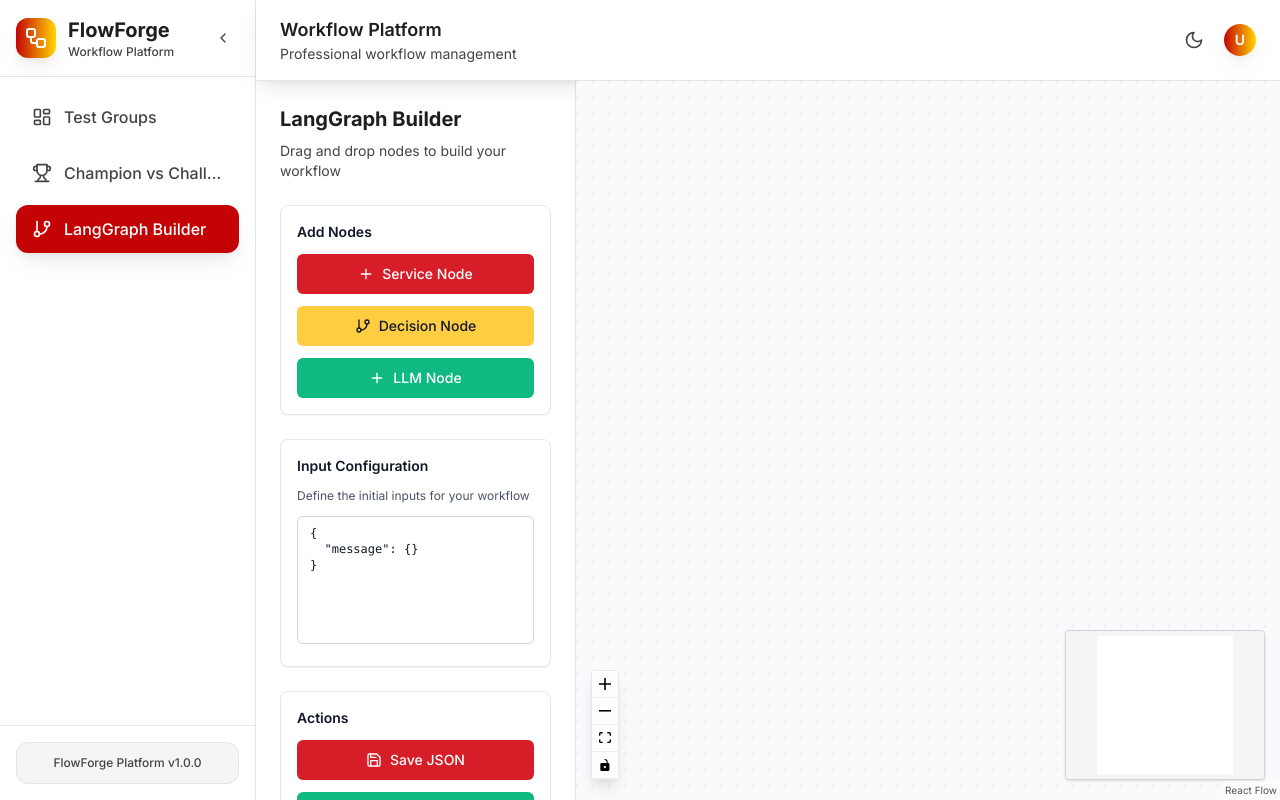
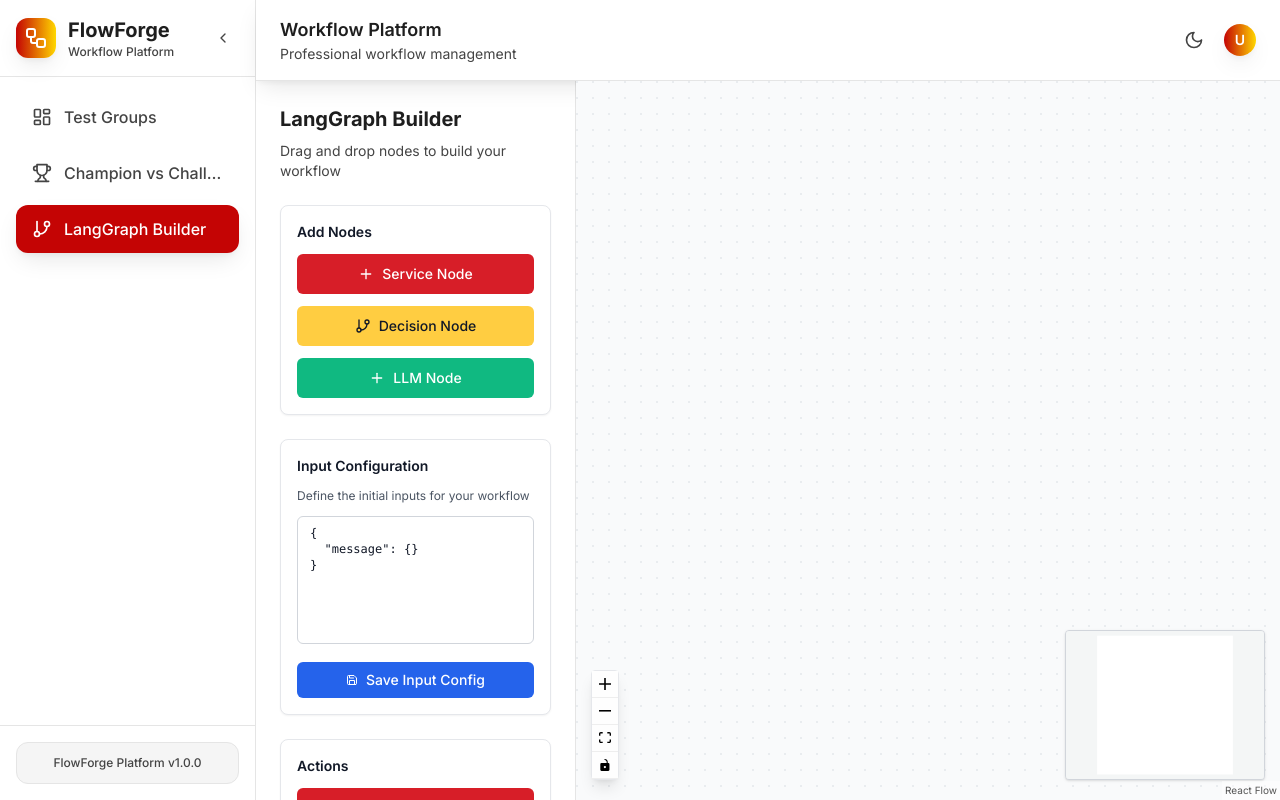
Before and after one commit to krishnasabbu/kogito_latest, a React (Vite) app: page /langgraph-builder in a window 1280 px wide. Built offline with nearby package versions, Linux system fonts and the light colour scheme.

Commit message:
Updated LangGraphBuilder.tsx

```diff
--- a/src/components/LangGraph/LangGraphBuilder.tsx
+++ b/src/components/LangGraph/LangGraphBuilder.tsx
@@ -245,18 +245,26 @@ export const LangGraphBuilder: React.FC = () => {
             </p>
             <textarea
               value={inputJSON}
-              onChange={(e) => {
-                setInputJSON(e.target.value);
-                try {
-                  const parsed = JSON.parse(e.target.value);
-                  setInputs(parsed);
-                } catch (error) {
-                  // Silently ignore parse errors while typing
-                }
-              }}
+              onChange={(e) => setInputJSON(e.target.value)}
               className="w-full h-32 px-3 py-2 text-xs font-mono border border-gray-300 rounded-md focus:outline-none focus:ring-2 focus:ring-blue-500 resize-none"
               placeholder='{\n  "message": {}\n}'
             />
+            <Button
+              onClick={() => {
+                try {
+                  const parsed = JSON.parse(inputJSON);
+                  setInputs(parsed);
+                  toast.success('Input configuration updated');
+                } catch (error) {
+                  toast.error('Invalid JSON format');
+                }
+              }}
+              className="w-full bg-blue-600 hover:bg-blue-700 text-white"
+              size="sm"
+            >
+              <Save className="w-3 h-3 mr-2" />
+              Save Input Config
+            </Button>
           </Card>
 
           <Card className="p-4 space-y-3">
```
